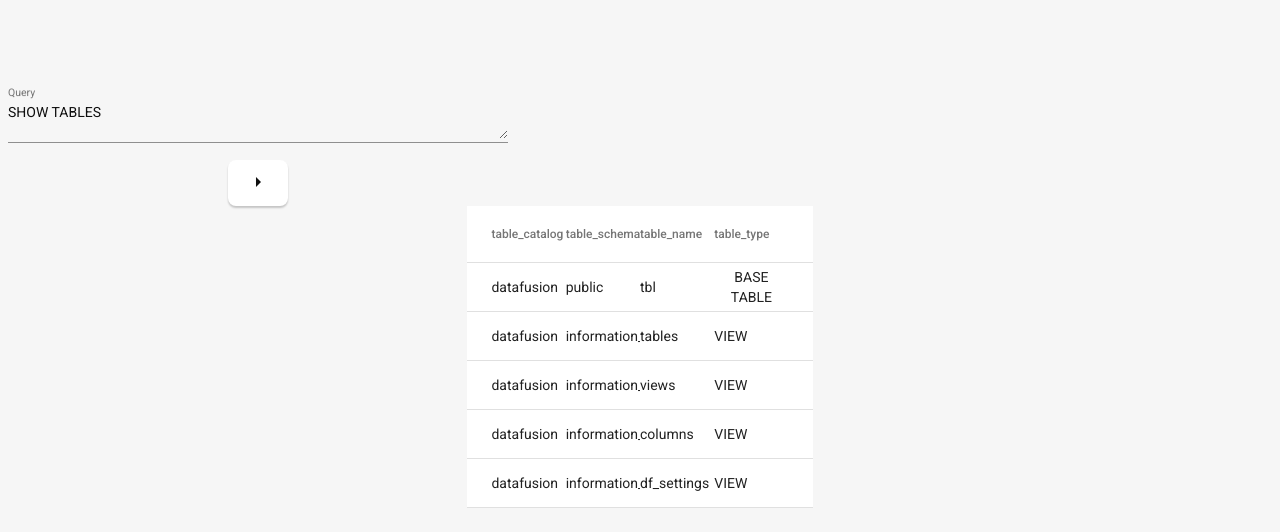
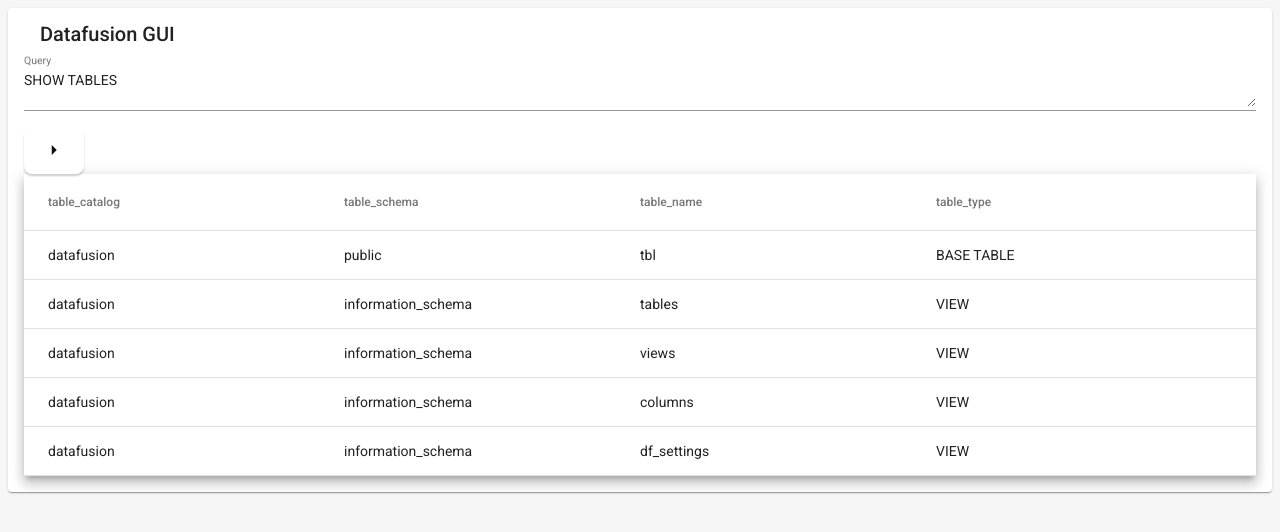
Before and after one commit to timvw/datafusion-gui, an Angular app: page / in a window 1280 px wide. Both pictures are taken after a click on the button "arrow_right". Shown: the top 532 px of the page. Built offline with nearby package versions, Linux system fonts and the light colour scheme.

Commit message:
chore: tinker with components

```diff
--- a/src/app/app.component.css
+++ b/src/app/app.component.css
@@ -4,10 +4,12 @@
 
 .example-form {
     min-width: 150px;
-    max-width: 500px;
+    /*max-width: 500px;*/
     width: 100%;
 }
 
 .example-full-width {
     width: 100%;
 }
+
+.gray { background-color: #f5f5f5 }
--- a/src/app/app.component.html
+++ b/src/app/app.component.html
@@ -1,7 +1,11 @@
-<div class="container">
+<mat-card>
 
+    <mat-card-header>
+        <mat-card-title>Datafusion GUI</mat-card-title>
+    </mat-card-header>
+
+    <div class="row">
     <form class="example-form" [formGroup]="queryForm" (ngSubmit)="onSubmit()">
-
         <mat-form-field class="example-full-width">
             <mat-label>Query</mat-label>
             <textarea formControlName="query" matInput placeholder="Enter a query..."></textarea>
@@ -10,10 +14,8 @@
         <button mat-fab extended>
             <mat-icon>arrow_right</mat-icon>
         </button>
+    </form>
+    </div>
 
-    </form>
-
-    <div class="row">
-        <app-query-result #queryResult></app-query-result>
-    </div>
-</div>
+    <app-query-result #queryResult></app-query-result>
+</mat-card>
--- a/src/app/app.module.ts
+++ b/src/app/app.module.ts
@@ -13,11 +13,14 @@
 import {BrowserAnimationsModule} from "@angular/platform-browser/animations";
 import {MatIconModule} from "@angular/material/icon";
 import {ReactiveFormsModule} from "@angular/forms";
+import {MatCardModule} from "@angular/material/card";
+import { QueryEditorComponent } from './query-editor/query-editor.component';
 
 @NgModule({
   declarations: [
     AppComponent,
-    QueryResultComponent
+    QueryResultComponent,
+    QueryEditorComponent
   ],
     imports: [
         CommonModule,
@@ -29,6 +32,7 @@
         MatInputModule,
         BrowserAnimationsModule,
         MatIconModule,
+        MatCardModule,
     ],
   providers: [
     ...environment.providers,
--- /dev/null
+++ b/src/app/query-editor/query-editor.component.html
@@ -0,0 +1 @@
+<p>query-editor works!</p>
--- /dev/null
+++ b/src/app/query-editor/query-editor.component.ts
@@ -0,0 +1,15 @@
+import { Component, OnInit } from '@angular/core';
+
+@Component({
+  selector: 'app-query-editor',
+  templateUrl: './query-editor.component.html',
+  styleUrls: ['./query-editor.component.css']
+})
+export class QueryEditorComponent implements OnInit {
+
+  constructor() { }
+
+  ngOnInit(): void {
+  }
+
+}
--- a/src/app/query-result/query-result.component.html
+++ b/src/app/query-result/query-result.component.html
@@ -1,8 +1,8 @@
-<mat-table #table [dataSource]="dataSource">
+<mat-table #table [dataSource]="dataSource" class="mat-elevation-z8">
     <ng-container *ngFor="let column of columns" [cdkColumnDef]="column.columnDef">
         <mat-header-cell *cdkHeaderCellDef>{{ column.header }}</mat-header-cell>
         <mat-cell *cdkCellDef="let row">{{ column.cell(row) }}</mat-cell>
     </ng-container>
     <mat-header-row *matHeaderRowDef="displayedColumns"></mat-header-row>
-    <mat-row *matRowDef="let row; columns: displayedColumns;"></mat-row>
+    <mat-row *matRowDef="let row; let even = even; columns: displayedColumns;" [ngClass]="{gray: even}"></mat-row>
 </mat-table>
--- a/src/index.html
+++ b/src/index.html
@@ -2,7 +2,7 @@
 <html lang="en">
   <head>
     <meta charset="utf-8" />
-    <title>Tauri + Angular</title>
+    <title>Datafusion GUI</title>
     <base href="/" />
     <meta name="viewport" content="width=device-width, initial-scale=1" />
     <link rel="icon" type="image/x-icon" href="favicon.ico" />
```
Also changed, not shown: src/app/query-editor/query-editor.component.css (added), 1 other file (tests, documents, lock files or other folders).
